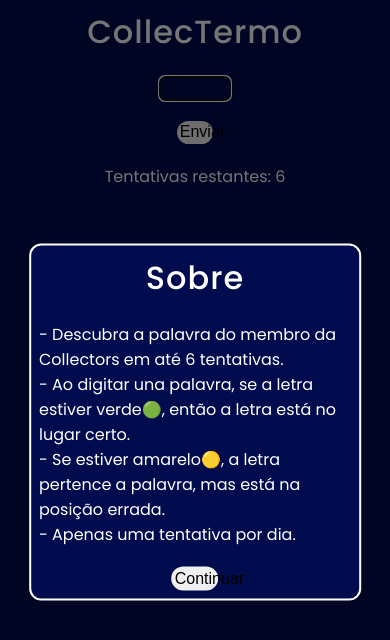
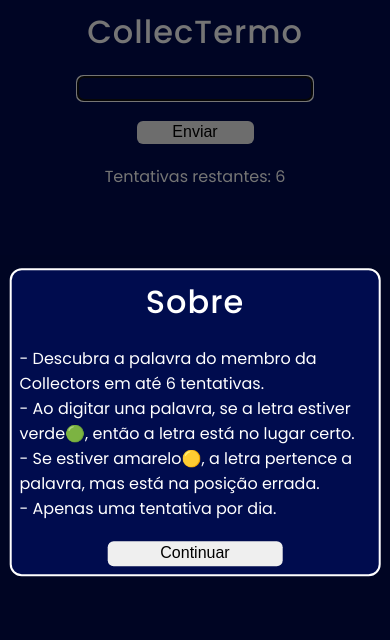
Before and after one commit to igordiogo2022/CollecTermo, a website: page index.html in a window 390 px wide. Drawn offline with Linux system fonts and the light colour scheme.

Commit message:
Responsividade

```diff
--- a/css/style.css
+++ b/css/style.css
@@ -121,3 +121,26 @@ button {
     z-index: 11;
     border: 2px solid white;
 }
+
+@media (max-width: 500px) {
+    input {
+        width: 100%;
+    }
+
+    button {
+        border-radius: 6px;
+        width: 50%;
+    }
+
+    .palavra{
+        gap: 5%;
+    }
+
+    .letra{
+        font-size: 16px;
+    }
+
+    #card-mensagem{
+        width: 90%;
+    }
+}
```
